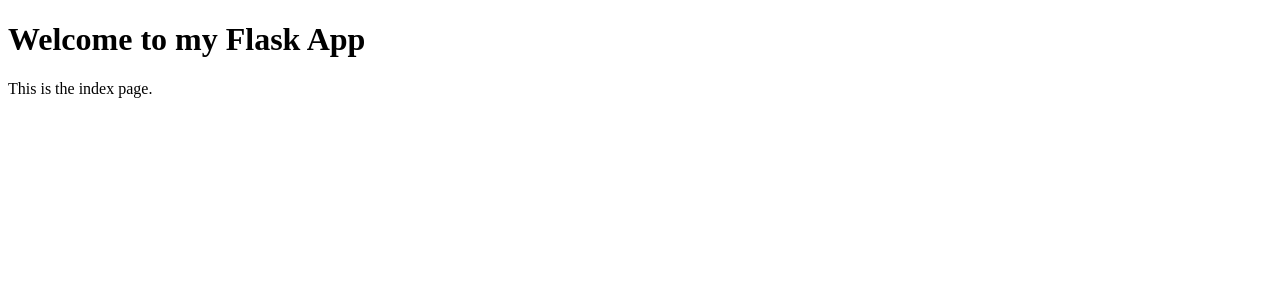
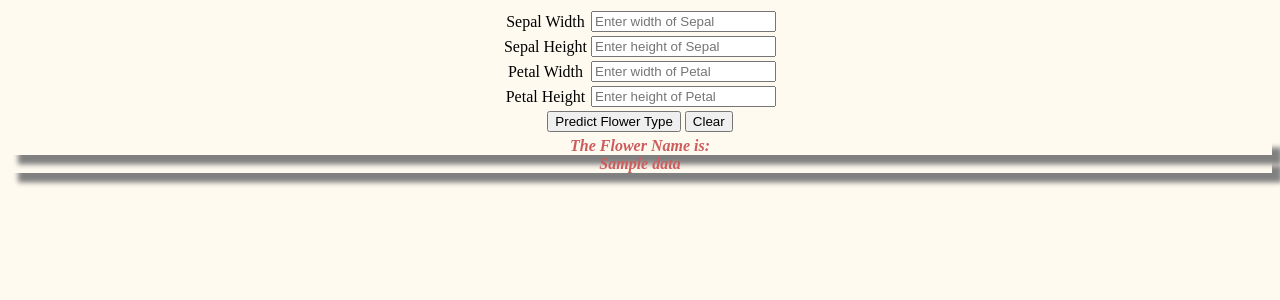
Before and after one commit to lovnishverma/flaskinhuggingface, a Flask app: template templates/index.html in a window 1280 px wide. Shown: the top 300 px of the page. Run offline with Flask 3, Linux system fonts and the light colour scheme; the template is opened without the code that fills it: most values are stand-ins (such as "Sample title", 1, 10 or a date in 2020).

Commit message:
Update templates/index.html

```diff
--- a/templates/index.html
+++ b/templates/index.html
@@ -1,10 +1,94 @@
-<!DOCTYPE html>
 <html>
-<head>
-    <title>Flask Index Page</title>
-</head>
+  <title>Iris Flower Prediction</title>
+  <head>
+    <style>
+  body{
+
+    background-color:floralwhite
+  }
+
+ div{
+    color : #cd5c5c;
+    text-align: center;
+    font-style: oblique;
+    font-weight: bold;
+    box-shadow: 10px 10px 5px #808080;
+    animation: bounce 2s infinite;
+  }
+@keyframes bounce {
+0% {
+transform: translateY(0);
+}
+25% {
+transform: translateY(-20px);
+}
+50% {
+transform: translateY(0);
+}
+75% {
+transform: translateY(20px);
+}
+100% {
+transform: translateY(0);
+}
+}  h2{
+    color: #cd5c5c;
+    text-align: center;
+  }
+  </style>
+  </head>
 <body>
-    <h1>Welcome to my Flask App</h1>
-    <p>This is the index page.</p>
+
+<form action="/irisf" method="POST">
+  <table class="table table-striped trans" align="center">
+
+    <div class="row">
+    <tr align="center">
+       <div class="col-sm-6">
+         <td><label for="swidth" class="form-label">Sepal Width</label></td></div>
+        <div class="col-sm-6">
+          <td><input type="text" name="swidth" placeholder="Enter width of Sepal" required></td></div>
+    </tr>
+    <tr align="center">
+        <div class="col-sm-6">
+          <td><label for="sheight" class="form-label">Sepal Height</label></td></div>
+        <div class="col-sm-6">
+          <td><input type="text" name="sheight" placeholder="Enter height of Sepal" required></td></div>
+    </tr>
+    <tr align="center">
+        <div class="col-sm-6">
+          <td><label for="pwidth" class="form-label">Petal Width</label></td></div>
+        <div class="col-sm-6">
+          <td><input type="text" name="pwidth" placeholder="Enter width of Petal" required></td></div>
+    </tr>
+    <tr align="center">
+        <div class="col-sm-6">
+          <td><label for="pheight" class="form-label">Petal Height</label></td></div>
+        <div class="col-sm-6">
+          <td><input type="text" name="pheight" placeholder="Enter height of Petal" required></td></div>
+    </tr>
+
+    <tr>
+    <td colspan="2" align="center">
+      <input type="submit" value="Predict Flower Type">
+      <input type="reset" value="Clear">
+    </td>
+    </tr>
+    </div>
+  </table>
+
+</form>
+     <div> The Flower Name is: </div>
+     <div align="center"> {{data}} </div>
+     <center>
+     {% if data=="Iris-setosa" %}
+        <img src="https://cdn.glitch.global/8599b2d2-58ab-4d42-98f5-97fa4c6bad04/Iris%20Setosa.png?v=1680866840563" alt="IRIS SETOSA" width="200" height="200">
+     {% elif data=="Iris-versicolor" %}
+        <img src="https://cdn.glitch.global/8599b2d2-58ab-4d42-98f5-97fa4c6bad04/Iris%20versicolor.png?v=1680866854461" alt="IRIS VERSICOLOR" width="200" height="200">
+     {% elif data=="Iris-virginica" %}
+        <img src="https://cdn.glitch.global/8599b2d2-58ab-4d42-98f5-97fa4c6bad04/Iris%20Virginica.png?v=1680866857022" alt="IRIS VIRGINICA" width="200" height="200">
+     {% endif %}
+     </center>
+
 </body>
 </html>
```
